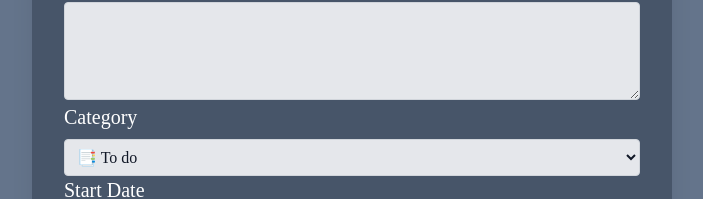
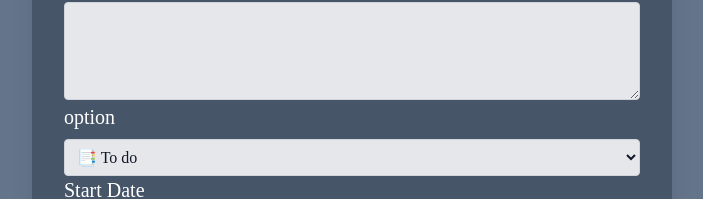
Before and after one commit to woorifisa-service-dev-3rd/backend-2nd-2todomate, a Next.js app in the folder todomate_frontend/: page /todo in a window 1280 px wide. Both pictures are taken after a click on the button "Add todo". Shown: the part 283-482 px from the top of the page, without its empty margins (288-991 px from the left). Built offline with nearby package versions, Linux system fonts and the light colour scheme; no server answers.

Commit message:
feat: options enum 수정

```diff
--- a/todomate_frontend/api/instance.js
+++ b/todomate_frontend/api/instance.js
@@ -32,7 +32,7 @@ const fetchInstance = async (url, options = {}) => {
         return { error: errorResponse };
       }
       else {
-        return { error: await response.text()};
+        return { error: await response.text() };
       }
     }
 
--- a/todomate_frontend/api/userApi.js
+++ b/todomate_frontend/api/userApi.js
@@ -1,7 +1,7 @@
 import { instance } from './instance';
 
 // 로그인 데이터 보내기
-export const postUserData = async({ username, password }) => {
+export const postUserData = async ({ username, password }) => {
     const response = await instance('users/login', {
         body: JSON.stringify({ username, password }),
         method: 'POST',
--- a/todomate_frontend/app/todo/page.jsx
+++ b/todomate_frontend/app/todo/page.jsx
@@ -9,7 +9,7 @@ const dummyTodos = [
     id: 1,
     title: "React 공부",
     summary: "React를 공부한다.",
-    category: "TODO",
+    option: "TODO",
     startDate: "2024-09-10",
     dueDate: "2024-09-12",
   },
@@ -17,7 +17,7 @@ const dummyTodos = [
     id: 2,
     title: "점심 먹기",
     summary: "점심을 먹는다.",
-    category: "PROGRESS",
+    option: "PROGRESS",
     startDate: "2024-09-10",
     dueDate: "2024-09-12",
   },
@@ -25,7 +25,7 @@ const dummyTodos = [
     id: 3,
     title: "커피 마시기",
     summary: "커피를 마신다.",
-    category: "DONE",
+    option: "DONE",
     startDate: "2024-09-10",
     dueDate: "2024-09-12",
   },
@@ -33,16 +33,16 @@ const dummyTodos = [
 
 export default function todo() {
   const [todos, setTodos] = useState(dummyTodos);
-  const [selectedCategory, setFilter] = useState("ALL");
+  const [selectedoption, setFilter] = useState("ALL");
 
   // Todo 등록 기능, 파라미터로 새롭게 추가할 Todo 객체를 받음
-  const addTodoHandler = ({ title, summary, category, startDate, dueDate }) => {
+  const addTodoHandler = ({ title, summary, option, startDate, dueDate }) => {
     // id값을 추가해서 Todo 등록
     const newTodo = {
       id: self.crypto.randomUUID(), // Web Crypto API
       title,
       summary,
-      category,
+      option,
       startDate,
       dueDate,
     };
@@ -65,9 +65,9 @@ export default function todo() {
 
   // Todo 필터링 기능
   const filterTodos = () =>
-    selectedCategory === "ALL"
+    selectedoption === "ALL"
       ? todos
-      : todos.filter((todo) => todo.category === selectedCategory);
+      : todos.filter((todo) => todo.option === selectedoption);
   // 필터링된 Todo 리스트(배열)
   const filteredTodos = filterTodos();
 
@@ -84,7 +84,7 @@ export default function todo() {
         <section className="max-w-xl m-4 mx-auto">
           <Header
             onAdd={addTodoHandler}
-            category={selectedCategory}
+            option={selectedoption}
             onFilter={setFilter}
           />
           <TodoBody
--- a/todomate_frontend/components/common/Header.jsx
+++ b/todomate_frontend/components/common/Header.jsx
@@ -8,12 +8,12 @@ import { useState } from "react";
 import { usePathname, useRouter } from "next/navigation";
 
 // 함수형 컴포넌트(Header)
-const Header = ({ onAdd, category, onFilter }) => {
+const Header = ({ onAdd, option, onFilter }) => {
   const [openModal, open] = useState(false);
 
   const closeModal = () => open(false);
- const pathname = usePathname();
- const router = useRouter();
+  const pathname = usePathname();
+  const router = useRouter();
 
 
   const handleToggle = () => {
@@ -51,7 +51,7 @@ const Header = ({ onAdd, category, onFilter }) => {
           </Modal>,
           document.body
         )}
-      <TodoFilter category={category} onFilter={onFilter} />
+      <TodoFilter option={option} onFilter={onFilter} />
     </div>
   );
 };
--- a/todomate_frontend/components/todo/TodoForm.jsx
+++ b/todomate_frontend/components/todo/TodoForm.jsx
@@ -1,6 +1,6 @@
 "use client";
 import React, { useState } from "react";
-import { TODO_CATEGORY_ICON } from "@/constants/icon";
+import { TODO_option_ICON } from "@/constants/icon";
 import { addTodo, updateTodo } from "@/api/todoApi"
 import { addDiary, updateDiary } from "@/api/diaryApi";
 import { usePathname } from "next/navigation";
@@ -16,8 +16,8 @@ const TodoForm = ({ onAdd, onUpdate, onClose, children, todo }) => {
     const [summary, setSummary] = useState(
         isNewTodoForm(children) ? "" : todo.summary
     );
-    const [category, setCategory] = useState(
-        isNewTodoForm(children) ? "TODO" : todo.category
+    const [option, setoption] = useState(
+        isNewTodoForm(children) ? "TODO" : todo.option
     );
     const [startDate, setStartDate] = useState(
         isNewTodoForm(children) ? "" : todo.startDate
@@ -42,28 +42,17 @@ const TodoForm = ({ onAdd, onUpdate, onClose, children, todo }) => {
         if (pathname.startsWith("/todo")) {
             if (isNewTodoForm(children)) {
                 // Add 로직
-                await addDiary({ title, summary, category, startDate, dueDate });
-                // const newTodo = { title, summary, category, startDate, dueDate };
-                // onAdd(newTodo);
+                await addTodo({ title, summary, option, startDate, dueDate });
             } else {
                 // Update 로직
                 await updateTodo({
                     id: todo.id,
                     title, // title: title과 같음
                     summary,
-                    category,
+                    option,
                     startDate,
                     dueDate,
                 });
-                // const updateTodo = {
-                //     id: todo.id,
-                //     title, // title: title과 같음
-                //     summary,
-                //     category,
-                //     startDate,
-                //     dueDate,
-                // };
-                // onUpdate(updateTodo);
             }
         }
 
@@ -111,18 +100,18 @@ const TodoForm = ({ onAdd, onUpdate, onClose, children, todo }) => {
                 {pathname.startsWith("/todo") && (
                     <>
                         <div>
-                            <label className="block mb-2 text-xl text-white" htmlFor="category">
-                                Category
+                            <label className="block mb-2 text-xl text-white" htmlFor="option">
+                                option
                             </label>
                             <select
                                 className="w-full p-2 border-[1px] border-gray-300 bg-gray-200 text-gray-900 rounded"
-                                id="category"
-                                value={category}
-                                onChange={(event) => setCategory(event.target.value)}
+                                id="option"
+                                value={option}
+                                onChange={(event) => setoption(event.target.value)}
                             >
-                                <option value="TODO">{TODO_CATEGORY_ICON.TODO} To do</option>
-                                <option value="PROGRESS">{TODO_CATEGORY_ICON.PROGRESS} On progress</option>
-                                <option value="DONE">{TODO_CATEGORY_ICON.DONE} Done</option>
+                                <option value="TODO">{TODO_option_ICON.TODO} To do</option>
+                                <option value="PROGRESS">{TODO_option_ICON.PROGRESS} On progress</option>
+                                <option value="DONE">{TODO_option_ICON.DONE} Done</option>
                             </select>
                         </div>
                         <div>
--- a/todomate_frontend/components/todo/TodoItem.jsx
+++ b/todomate_frontend/components/todo/TodoItem.jsx
@@ -1,7 +1,7 @@
 "use client";
 import React, { useState } from "react";
 import IconButton from "@/components/ui/IconButton";
-import { TODO_CATEGORY_ICON } from "@/constants/icon";
+import { TODO_option_ICON } from "@/constants/icon";
 import Modal from "@/components/ui/Modal";
 import TodoForm from "./TodoForm";
 import { createPortal } from "react-dom";
@@ -14,7 +14,7 @@ const TodoItem = ({ todo, onAdd, onUpdate, onDelete }) => {
     <li className="flex gap-4 justify-between my-4 py-4 px-4 border-[1px] bg-gray-700 rounded-md shadow-xl">
       <div>
         <span className="text-lg font-medium text-gray-300">
-          {TODO_CATEGORY_ICON[todo.category]}
+          {TODO_option_ICON[todo.option]}
         </span>
         <div>
           <h2
--- a/todomate_frontend/components/todo/TodoItemV2.jsx
+++ b/todomate_frontend/components/todo/TodoItemV2.jsx
@@ -1,7 +1,7 @@
 "use client";
 import React, { useEffect, useState } from "react";
 import IconButton from "@/components/ui/IconButton";
-import { TODO_CATEGORY_ICON } from "@/constants/icon";
+import { TODO_option_ICON } from "@/constants/icon";
 
 const TodoItemV2 = ({
   todo,
@@ -19,7 +19,7 @@ const TodoItemV2 = ({
   const [isUpdateMode, setIsUpdateMode] = useState(false);
   const [title, setTitle] = useState(todo.title);
   const [summary, setSummary] = useState(todo.summary);
-  const [category, setCategory] = useState(todo.category);
+  const [option, setoption] = useState(todo.option);
   const [startDate, setStartDate] = useState(todo.startDate);
   const [dueDate, setDueDate] = useState(todo.dueDate);
   const [isInValid, setIsInValid] = useState(false);
@@ -37,7 +37,7 @@ const TodoItemV2 = ({
       id: todo.id,
       title,
       summary,
-      category,
+      option,
       startDate,
       dueDate,
     };
@@ -53,10 +53,10 @@ const TodoItemV2 = ({
     setIsInValid(false);
   };
 
-  const changCategoryHandler = () => {
-    if (category === "TODO") setCategory("PROGRESS");
-    else if (category === "PROGRESS") setCategory("DONE");
-    else setCategory("TODO");
+  const changoptionHandler = () => {
+    if (option === "TODO") setoption("PROGRESS");
+    else if (option === "PROGRESS") setoption("DONE");
+    else setoption("TODO");
   };
 
   useEffect(() => {
@@ -76,13 +76,12 @@ const TodoItemV2 = ({
 
   useEffect(() => {
     updateHandler();
-  }, [category]);
+  }, [option]);
 
   return (
     <li
-      className={`flex gap-4 justify-between my-4 py-4 px-4 border-[1px] bg-gray-700 rounded-md shadow-xl h-auto cursor-pointer ${
-        dragging ? "shadow-white shadow-lg" : ""
-      }`}
+      className={`flex gap-4 justify-between my-4 py-4 px-4 border-[1px] bg-gray-700 rounded-md shadow-xl h-auto cursor-pointer ${dragging ? "shadow-white shadow-lg" : ""
+        }`}
       draggable={draggable}
       onDragStart={onDragStart}
       onDragEnter={onDragEnter}
@@ -92,10 +91,10 @@ const TodoItemV2 = ({
       <div className="w-4/5">
         <div className="flex space-x-4">
           <span className="text-lg font-medium text-gray-300">
-            {/* {TODO_CATEGORY_ICON[todo.category]} */}
+            {/* {TODO_option_ICON[todo.option]} */}
             <IconButton
-              icon={TODO_CATEGORY_ICON[category]}
-              onClick={changCategoryHandler}
+              icon={TODO_option_ICON[option]}
+              onClick={changoptionHandler}
             />
           </span>
           <span>
--- a/todomate_frontend/constants/icon.js
+++ b/todomate_frontend/constants/icon.js
@@ -1,4 +1,4 @@
-export const TODO_CATEGORY_ICON = {
+export const TODO_option_ICON = {
     TODO: '📑',
     PROGRESS: '👀',
     DONE: '😀',
```
Also changed, not shown: todomate_frontend/components/todo/TodoFilter.jsx (+11 -11 lines). Lines whose indentation alone changed are shown as unchanged.
